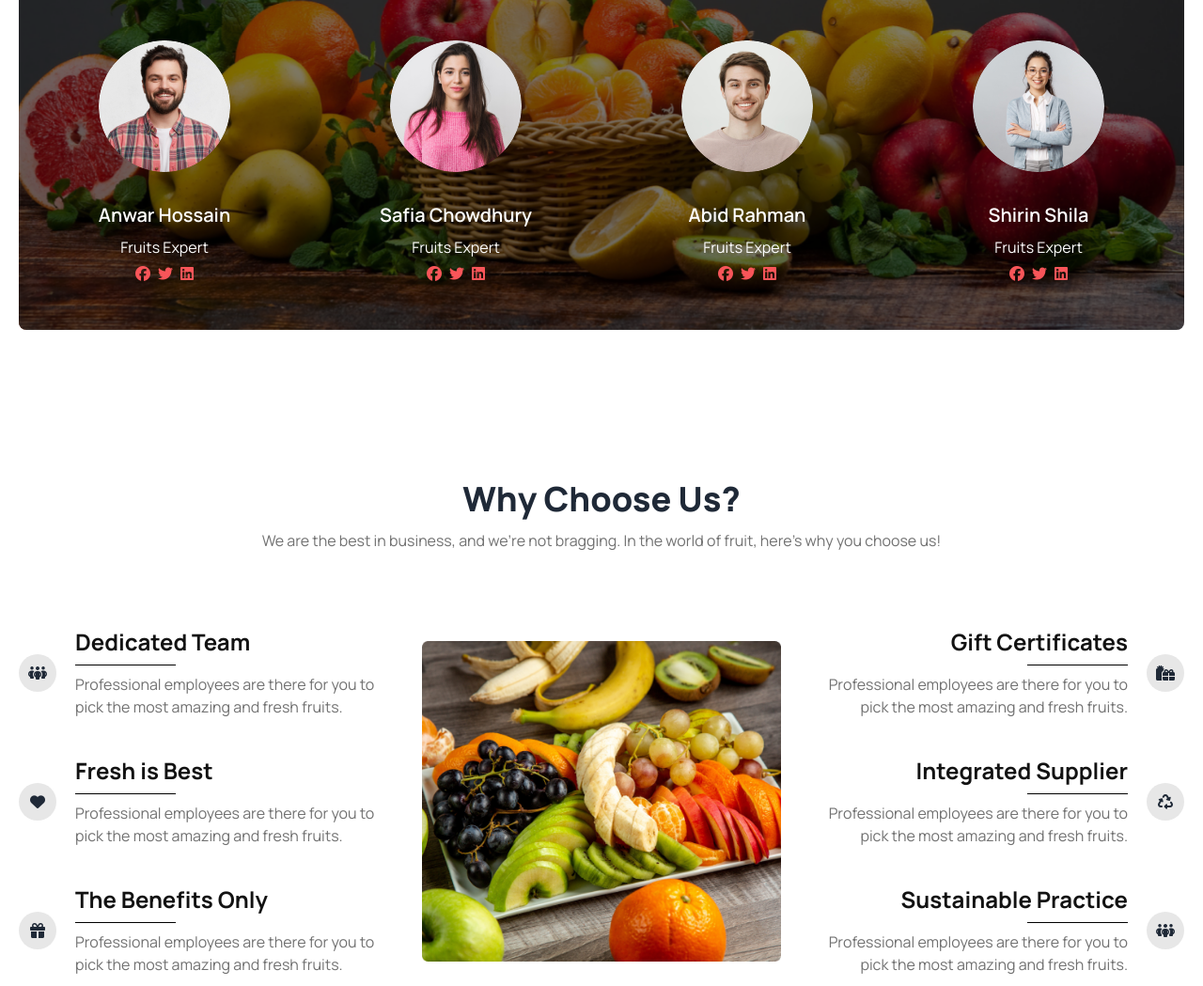
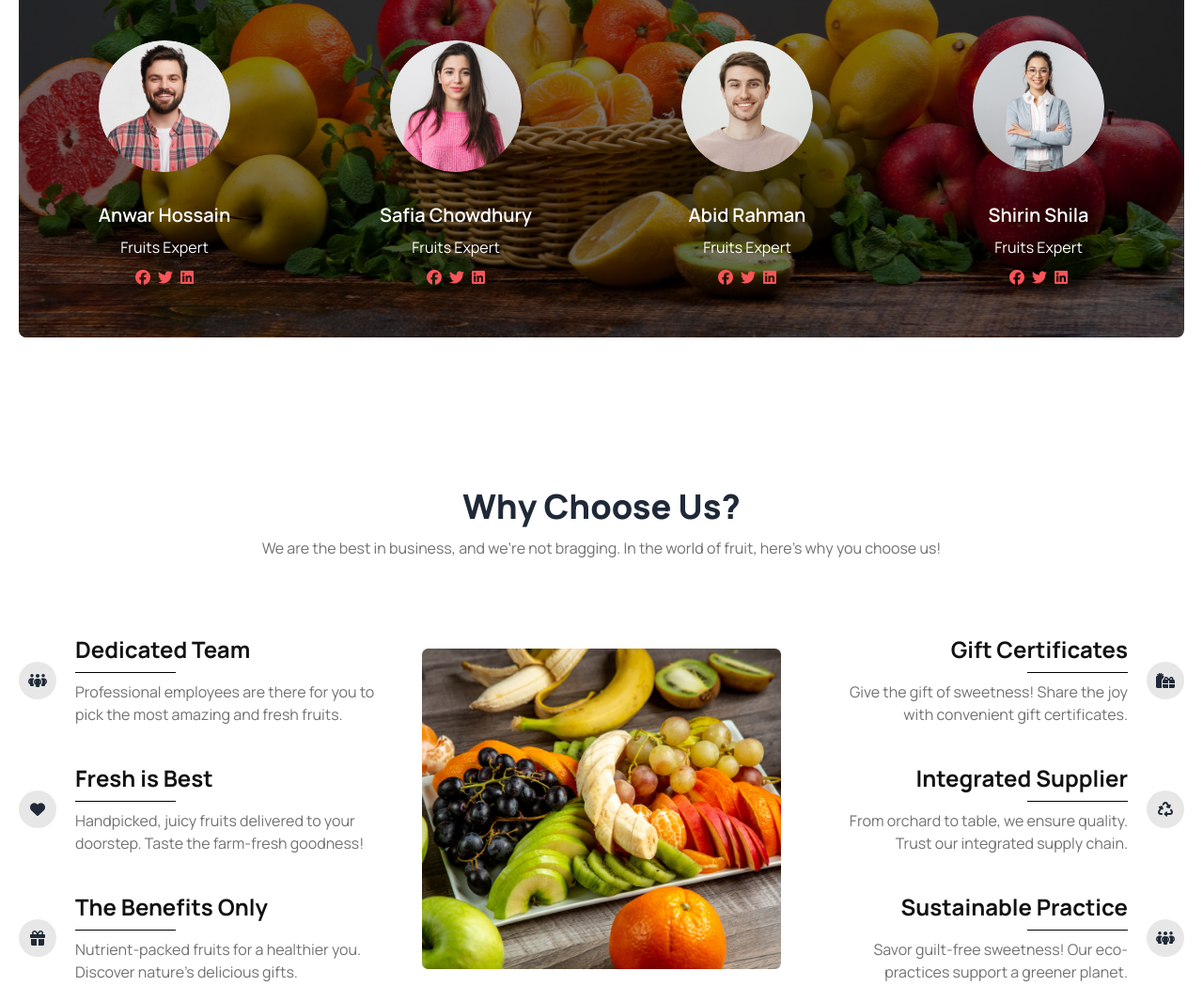
Before and after one commit to intofaisal/fruit-basket, a plain HTML site: page index.html in a window 1280 px wide. Shown: the part 1849-2898 px from the top of the page at 94% size. Drawn offline with nearby package versions, Linux system fonts and the light colour scheme.

Commit message:
Final push

```diff
--- a/index.html
+++ b/index.html
@@ -283,7 +283,7 @@
                                         <img src="./images/fruit6.png" alt="" class="rounded-xl" />
                                       </figure>
                                     <h2 class="card-title">Apple</h2>
-                                    <p class="text-desc-black">Professional employees are there for you to pick the most amazing and fresh fruits.</p>
+                                    <p class="text-desc-black">Crisp and wholesome! Experience the classic goodness of our premium apples.</p>
                                     <div class="text-center space-y-3">
                                         <div class="rating rating-lg rating-half">
                                           <input type="radio" name="rating-10" class="rating-hidden" />
@@ -341,7 +341,7 @@
                                         <img src="./images/fruit7.png" alt="" class="rounded-xl" />
                                       </figure>
                                     <h2 class="card-title">Tangerine</h2>
-                                    <p class="text-desc-black">Professional employees are there for you to pick the most amazing and fresh fruits.</p>
+                                    <p class="text-desc-black">Bursting with flavor and Vitamin C, these tangerines will brighten up your day.</p>
                                     <div class="text-center space-y-3">
                                         <div class="rating rating-lg rating-half">
                                           <input type="radio" name="rating-10" class="rating-hidden" />
@@ -399,7 +399,7 @@
                                         <img src="./images/fruit8.png" alt="" class="rounded-xl" />
                                       </figure>
                                     <h2 class="card-title">Daragonfruit</h2>
-                                    <p class="text-desc-black">Professional employees are there for you to pick the most amazing and fresh fruits.</p>
+                                    <p class="text-desc-black">Exotic and vibrant, our dragonfruit brings a tropical twist to your fruit basket.</p>
                                     <div class="text-center space-y-3">
                                         <div class="rating rating-lg rating-half">
                                           <input type="radio" name="rating-10" class="rating-hidden" />
@@ -457,7 +457,7 @@
                                         <img src="./images/fruit9.png" alt="" class="rounded-xl" />
                                       </figure>
                                     <h2 class="card-title">Banana</h2>
-                                    <p class="text-desc-black">Professional employees are there for you to pick the most amazing and fresh fruits.</p>
+                                    <p class="text-desc-black">Nature's perfect snack, packed with potassium and taste. Enjoy the simplicity of ripe bananas.</p>
                                     <div class="text-center space-y-3">
                                         <div class="rating rating-lg rating-half">
                                           <input type="radio" name="rating-10" class="rating-hidden" />
@@ -511,9 +511,9 @@
                                 <h2 class="card-title text-white">Anwar Hossain</h2>
                                 <p class="text-white">Fruits Expert</p>
                                 <div class="card-actions">
-                                    <i class="fa-brands fa-facebook" style="color: #F85559;"></i>
-                                    <i class="fa-brands fa-twitter" style="color: #F85559;"></i>
-                                    <i class="fa-brands fa-linkedin" style="color: #F85559;"></i>
+                                    <a href="#"><i class="fa-brands fa-facebook" style="color: #F85559;"></i></a>
+                                    <a href=""><i class="fa-brands fa-twitter" style="color: #F85559;"></i></a>
+                                    <a href=""><i class="fa-brands fa-linkedin" style="color: #F85559;"></i></a>
                                 </div>
                             </div>
                         </div>
@@ -526,9 +526,9 @@
                                 <h2 class="card-title text-white">Safia Chowdhury</h2>
                                 <p class="text-white">Fruits Expert</p>
                                 <div class="card-actions">
-                                    <i class="fa-brands fa-facebook" style="color: #F85559;"></i>
-                                    <i class="fa-brands fa-twitter" style="color: #F85559;"></i>
-                                    <i class="fa-brands fa-linkedin" style="color: #F85559;"></i>
+                                  <a href="#"><i class="fa-brands fa-facebook" style="color: #F85559;"></i></a>
+                                  <a href=""><i class="fa-brands fa-twitter" style="color: #F85559;"></i></a>
+                                  <a href=""><i class="fa-brands fa-linkedin" style="color: #F85559;"></i></a>
                                 </div>
                             </div>
                         </div>
@@ -541,9 +541,9 @@
                                 <h2 class="card-title text-white">Abid Rahman</h2>
                                 <p class="text-white">Fruits Expert</p>
                                 <div class="card-actions">
-                                    <i class="fa-brands fa-facebook" style="color: #F85559;"></i>
-                                    <i class="fa-brands fa-twitter" style="color: #F85559;"></i>
-                                    <i class="fa-brands fa-linkedin" style="color: #F85559;"></i>
+                                  <a href="#"><i class="fa-brands fa-facebook" style="color: #F85559;"></i></a>
+                                  <a href=""><i class="fa-brands fa-twitter" style="color: #F85559;"></i></a>
+                                  <a href=""><i class="fa-brands fa-linkedin" style="color: #F85559;"></i></a>
                                 </div>
                             </div>
                         </div>
@@ -556,9 +556,9 @@
                                 <h2 class="card-title text-white">Shirin Shila</h2>
                                 <p class="text-white">Fruits Expert</p>
                                 <div class="card-actions">
-                                    <i class="fa-brands fa-facebook" style="color: #F85559;"></i>
-                                    <i class="fa-brands fa-twitter" style="color: #F85559;"></i>
-                                    <i class="fa-brands fa-linkedin" style="color: #F85559;"></i>
+                                  <a href="#"><i class="fa-brands fa-facebook" style="color: #F85559;"></i></a>
+                                  <a href=""><i class="fa-brands fa-twitter" style="color: #F85559;"></i></a>
+                                  <a href=""><i class="fa-brands fa-linkedin" style="color: #F85559;"></i></a>
                                 </div>
                             </div>
                         </div>
@@ -609,7 +609,7 @@
                     <div class="flex justify-center lg:justify-start">
                       <div class=" w-1/3 border-t-[1px] border-t-black"></div>
                     </div>
-                    <p class="text-desc-black">Professional employees are there for you to pick the most amazing and fresh fruits.</p>
+                    <p class="text-desc-black">Handpicked, juicy fruits delivered to your doorstep. Taste the farm-fresh goodness!</p>
                   </div>
                 </div>
               </div>
@@ -627,7 +627,7 @@
                     <div class="flex justify-center lg:justify-start">
                       <div class="w-1/3 border-t-[1px] border-t-black"></div>
                     </div>
-                    <p class="text-desc-black">Professional employees are there for you to pick the most amazing and fresh fruits.</p>
+                    <p class="text-desc-black">Nutrient-packed fruits for a healthier you. Discover nature's delicious gifts.</p>
                   </div>
                 </div>
               </div>
@@ -648,7 +648,7 @@
                     <div class="flex justify-center lg:justify-end">
                       <div class=" w-1/3 border-t-[1px] border-t-black"></div>
                     </div>
-                    <p class="text-desc-black">Professional employees are there for you to pick the most amazing and fresh fruits.</p>
+                    <p class="text-desc-black">Give the gift of sweetness! Share the joy with convenient gift certificates.</p>
                   </div>
                   <div>
                     <div class="h-10 w-10 bg-icon-color flex justify-center items-center rounded-full">
@@ -666,7 +666,7 @@
                     <div class="flex justify-center lg:justify-end">
                       <div class=" w-1/3 border-t-[1px] border-t-black"></div>
                     </div>
-                    <p class="text-desc-black">Professional employees are there for you to pick the most amazing and fresh fruits.</p>
+                    <p class="text-desc-black">From orchard to table, we ensure quality. Trust our integrated supply chain.</p>
                   </div>
                   <div>
                     <div class="h-10 w-10 bg-icon-color flex justify-center items-center rounded-full">
@@ -684,7 +684,7 @@
                     <div class="flex justify-center lg:justify-end">
                       <div class=" w-1/3 border-t-[1px] border-t-black"></div>
                     </div>
-                    <p class="text-desc-black">Professional employees are there for you to pick the most amazing and fresh fruits.</p>
+                    <p class="text-desc-black">Savor guilt-free sweetness! Our eco-practices support a greener planet.</p>
                   </div>
                   <div>
                     <div class="h-10 w-10 bg-icon-color flex justify-center items-center rounded-full">
```
